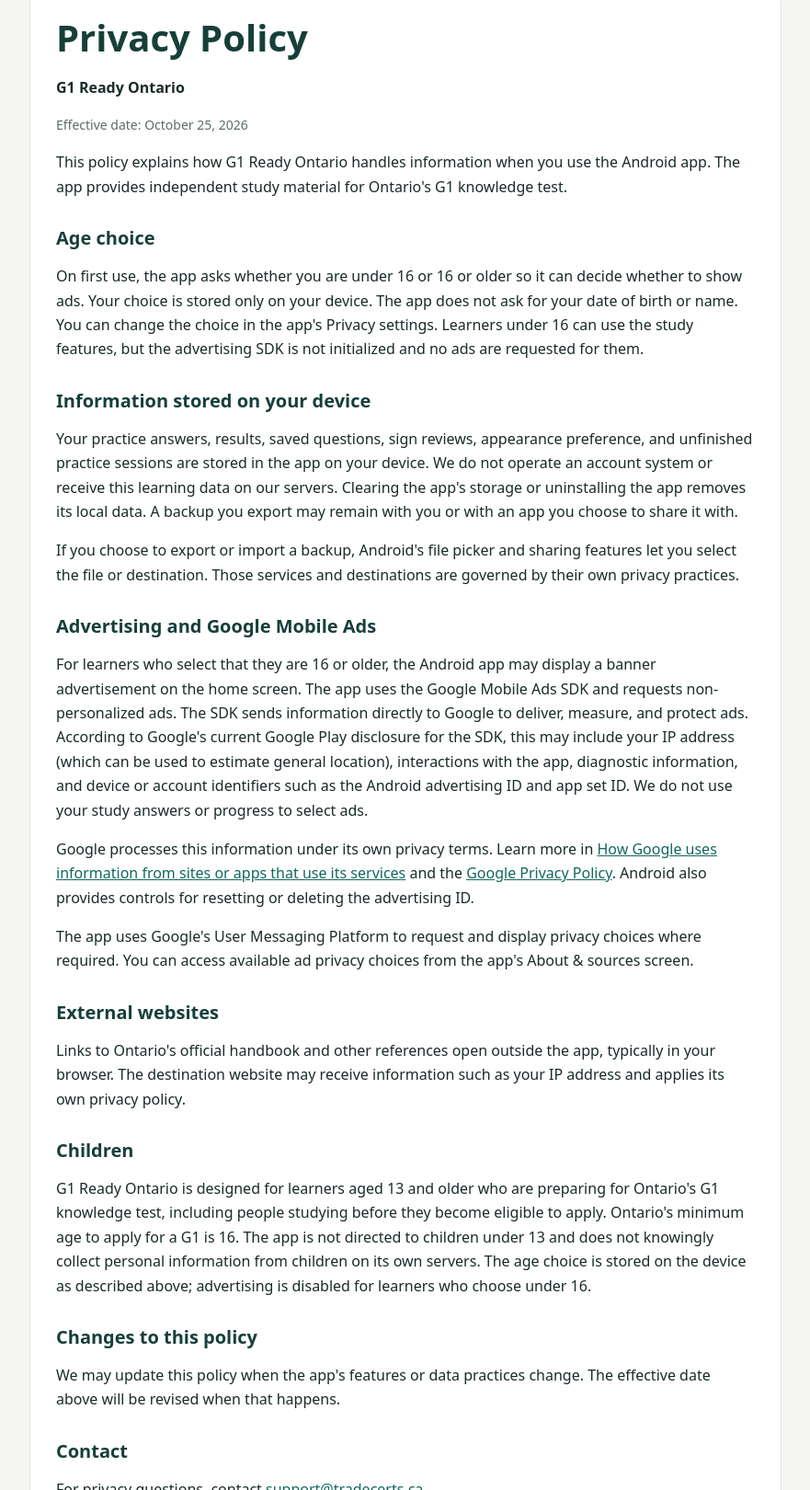
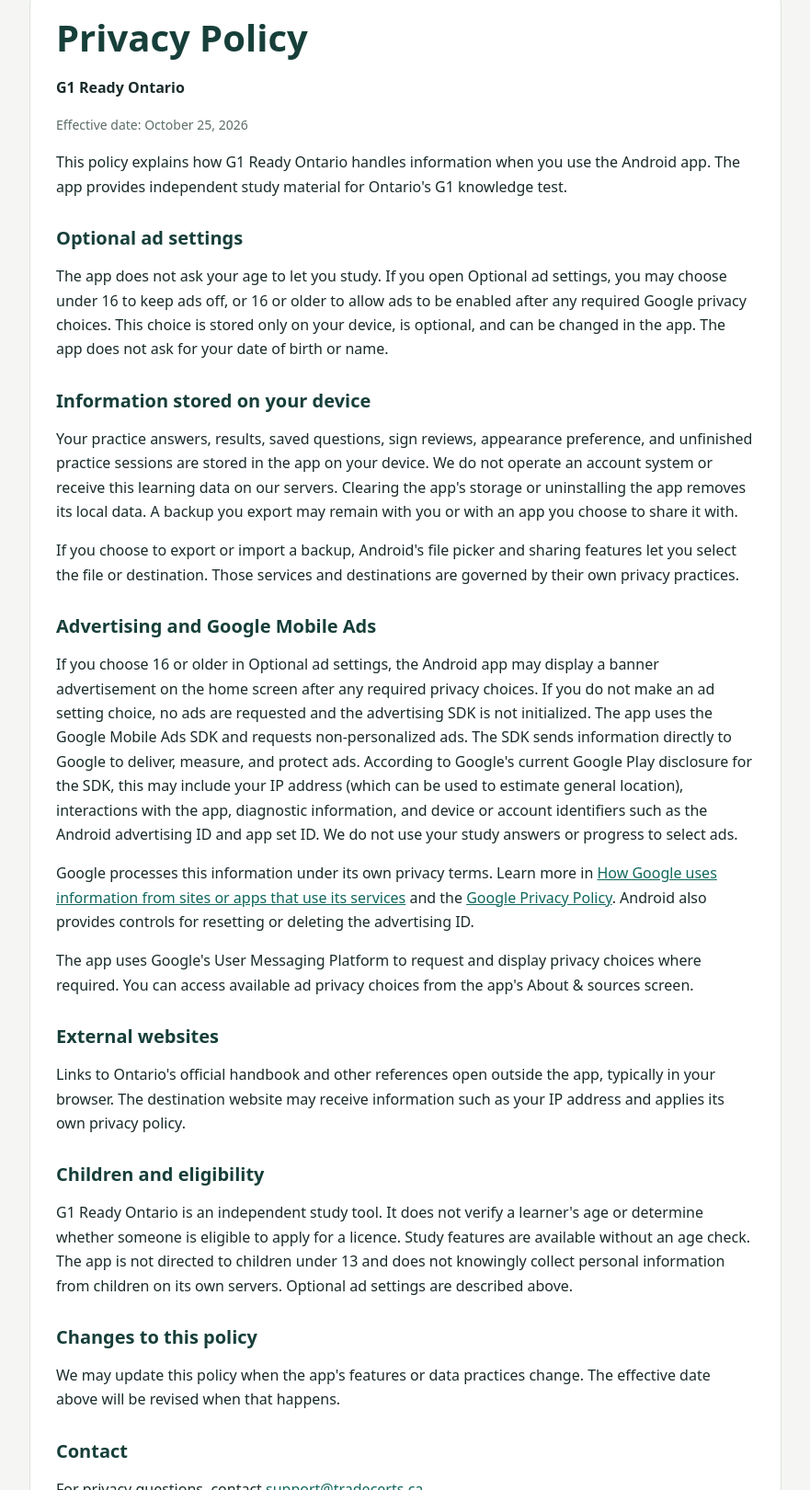
Before and after one commit to GnMohareb/g1-ready-ontario-privacy, a plain HTML site: page index.html in a window 1280 px wide. Shown: the part 45-1665 px from the top of the page at 92% size, without its empty margins (199-1080 px from the left). Drawn offline with Linux system fonts and the light colour scheme.

Commit message:
Make G1 study access independent of optional ad settings

```diff
--- a/index.html
+++ b/index.html
@@ -26,23 +26,23 @@
 
       <p>This policy explains how G1 Ready Ontario handles information when you use the Android app. The app provides independent study material for Ontario's G1 knowledge test.</p>
 
-      <h2>Age choice</h2>
-      <p>On first use, the app asks whether you are under 16 or 16 or older so it can decide whether to show ads. Your choice is stored only on your device. The app does not ask for your date of birth or name. You can change the choice in the app's Privacy settings. Learners under 16 can use the study features, but the advertising SDK is not initialized and no ads are requested for them.</p>
+      <h2>Optional ad settings</h2>
+      <p>The app does not ask your age to let you study. If you open Optional ad settings, you may choose under 16 to keep ads off, or 16 or older to allow ads to be enabled after any required Google privacy choices. This choice is stored only on your device, is optional, and can be changed in the app. The app does not ask for your date of birth or name.</p>
 
       <h2>Information stored on your device</h2>
       <p>Your practice answers, results, saved questions, sign reviews, appearance preference, and unfinished practice sessions are stored in the app on your device. We do not operate an account system or receive this learning data on our servers. Clearing the app's storage or uninstalling the app removes its local data. A backup you export may remain with you or with an app you choose to share it with.</p>
       <p>If you choose to export or import a backup, Android's file picker and sharing features let you select the file or destination. Those services and destinations are governed by their own privacy practices.</p>
 
       <h2>Advertising and Google Mobile Ads</h2>
-      <p>For learners who select that they are 16 or older, the Android app may display a banner advertisement on the home screen. The app uses the Google Mobile Ads SDK and requests non-personalized ads. The SDK sends information directly to Google to deliver, measure, and protect ads. According to Google's current Google Play disclosure for the SDK, this may include your IP address (which can be used to estimate general location), interactions with the app, diagnostic information, and device or account identifiers such as the Android advertising ID and app set ID. We do not use your study answers or progress to select ads.</p>
+      <p>If you choose 16 or older in Optional ad settings, the Android app may display a banner advertisement on the home screen after any required privacy choices. If you do not make an ad setting choice, no ads are requested and the advertising SDK is not initialized. The app uses the Google Mobile Ads SDK and requests non-personalized ads. The SDK sends information directly to Google to deliver, measure, and protect ads. According to Google's current Google Play disclosure for the SDK, this may include your IP address (which can be used to estimate general location), interactions with the app, diagnostic information, and device or account identifiers such as the Android advertising ID and app set ID. We do not use your study answers or progress to select ads.</p>
       <p>Google processes this information under its own privacy terms. Learn more in <a href="https://policies.google.com/technologies/ads">How Google uses information from sites or apps that use its services</a> and the <a href="https://policies.google.com/privacy">Google Privacy Policy</a>. Android also provides controls for resetting or deleting the advertising ID.</p>
       <p>The app uses Google's User Messaging Platform to request and display privacy choices where required. You can access available ad privacy choices from the app's About &amp; sources screen.</p>
 
       <h2>External websites</h2>
       <p>Links to Ontario's official handbook and other references open outside the app, typically in your browser. The destination website may receive information such as your IP address and applies its own privacy policy.</p>
 
-      <h2>Children</h2>
-      <p>G1 Ready Ontario is designed for learners aged 13 and older who are preparing for Ontario's G1 knowledge test, including people studying before they become eligible to apply. Ontario's minimum age to apply for a G1 is 16. The app is not directed to children under 13 and does not knowingly collect personal information from children on its own servers. The age choice is stored on the device as described above; advertising is disabled for learners who choose under 16.</p>
+      <h2>Children and eligibility</h2>
+      <p>G1 Ready Ontario is an independent study tool. It does not verify a learner's age or determine whether someone is eligible to apply for a licence. Study features are available without an age check. The app is not directed to children under 13 and does not knowingly collect personal information from children on its own servers. Optional ad settings are described above.</p>
 
       <h2>Changes to this policy</h2>
       <p>We may update this policy when the app's features or data practices change. The effective date above will be revised when that happens.</p>
```
